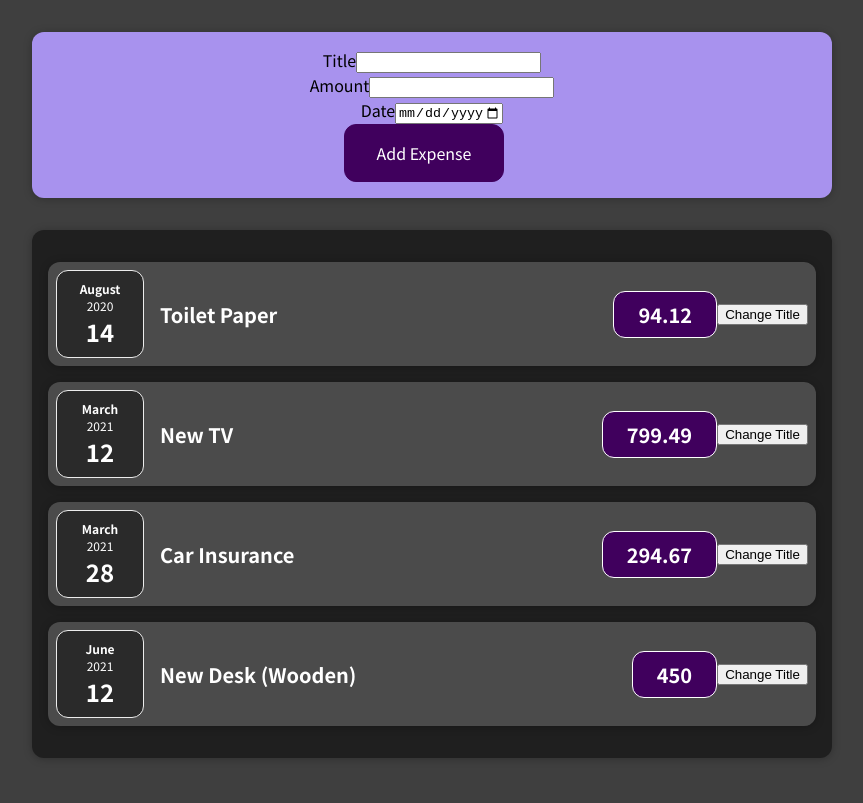
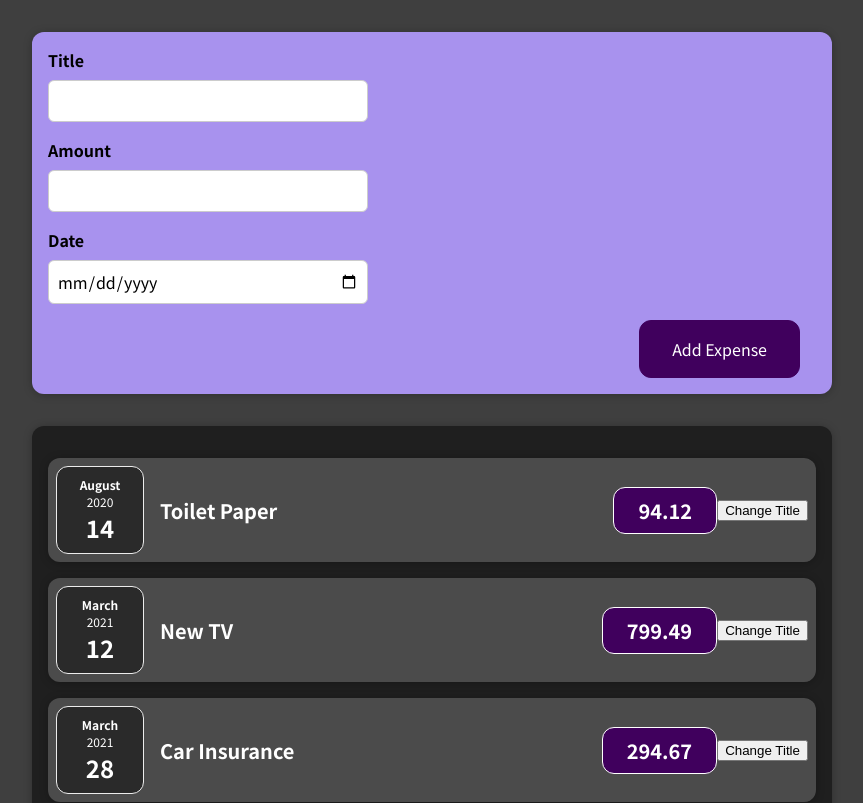
Before and after one commit to Ardeeter/udemyLearning, a React (Create React App) app in the folder reactJS/01-starting-setup/: page / in a window 1280 px wide. Shown: the top 803 px of the page, without its empty margins (208-1071 px from the left). Built offline with nearby package versions, Linux system fonts and the light colour scheme.

Commit message:
adding form data to state

```diff
--- /dev/null
+++ b/reactJS/01-starting-setup/src/components/NewExpense/ExpenseForm.css
@@ -0,0 +1,26 @@
+.new-expense__controls {
+    display: flex;
+    flex-wrap: wrap;
+    gap: 1rem;
+    margin-bottom: 1rem;
+    text-align: left;
+  }
+
+  .new-expense__control label {
+    font-weight: bold;
+    margin-bottom: 0.5rem;
+    display: block;
+  }
+
+  .new-expense__control input {
+    font: inherit;
+    padding: 0.5rem;
+    border-radius: 6px;
+    border: 1px solid #ccc;
+    width: 20rem;
+    max-width: 100%;
+  }
+
+  .new-expense__actions {
+    text-align: right;
+  }
--- a/reactJS/01-starting-setup/src/components/NewExpense/ExpenseForm.js
+++ b/reactJS/01-starting-setup/src/components/NewExpense/ExpenseForm.js
@@ -1,25 +1,88 @@
-import React from 'react'
+import React, {useState} from 'react'
+import './ExpenseForm.css'
 
 const ExpenseForm = () => {
+
+    const [enteredTitle, setEnteredTitle] = useState('')
+    const [enteredAmount, setEnteredAmount] = useState('')
+    const [enteredDate, setEnteredDate] = useState('')
+
+    // const [userInput, setUserInput] = useState({
+    //     enteredTitle: '',
+    //     enteredAmount: '',
+    //     enteredDate: ''
+    // })
+
+    const titleChangeHandler = (e) => {
+        setEnteredTitle(e.target.value);
+        // setUserInput({
+        //     ...userInput,
+        //     enteredTitle: e.target.value,
+        // })
+        // setUserInput((prevState) => {
+        //     return { ...prevState, enteredTitle: e.target.value }
+        // });
+
+    };
+
+    const amountChangeHandler = (e) => {
+        setEnteredAmount(e.target.value);
+        // setUserInput({
+        //     ...userInput,
+        //     enteredAmount: e.target.value,
+        // })
+        // setUserInput((prevState) => {
+        //     return { ...prevState, enteredAmount: e.target.value }
+        // });
+
+    };
+
+    const dateChangeHandler = (e) => {
+        setEnteredDate(e.target.value);
+        // setUserInput({
+        //     ...userInput,
+        //     enteredDate: e.target.value,
+        // })
+        // setUserInput((prevState) => {
+        //     return { ...prevState, enteredDate: e.target.value }
+        // });
+
+    };
+
+    const submitHandler = (e) => {
+        e.preventDefault();
+
+        const expenseData = {
+            title: enteredTitle,
+            amount : enteredAmount,
+            date: new Date(enteredDate)
+        }
+
+        console.log(expenseData);
+        setEnteredTitle('');
+        setEnteredAmount('');
+        setEnteredDate('');
+    }
+
   return (
     <>
-      <form>
+      <form onSubmit={submitHandler}>
           <div className="new-expense__controls">
               <div className="new-expense__control">
                   <label>Title</label>
-                  <input type="text"/>
+                  <input type="text" onChange={titleChangeHandler} value={enteredTitle}/>
               </div>
           </div>
           <div className="new-expense__controls">
               <div className="new-expense__control">
                   <label>Amount</label>
-                  <input type="number" min="0.01" step="0.01"/>
+                  <input type="number" min="0.01" step="0.01" onChange={amountChangeHandler} value={enteredAmount}/>
               </div>
           </div>
           <div className="new-expense__controls">
               <div className="new-expense__control">
                   <label>Date</label>
-                  <input type="date" min="2019-01-01" max="2022-12-31"/>
+                  <input type="date" min="2019-01-01" max="2022-12-31" onChange={dateChangeHandler} value={enteredDate}/>
               </div>
           </div>
           <div className="new-expense__actions">
```
Also changed, not shown: 1 other file (tests, documents, lock files or other folders).
